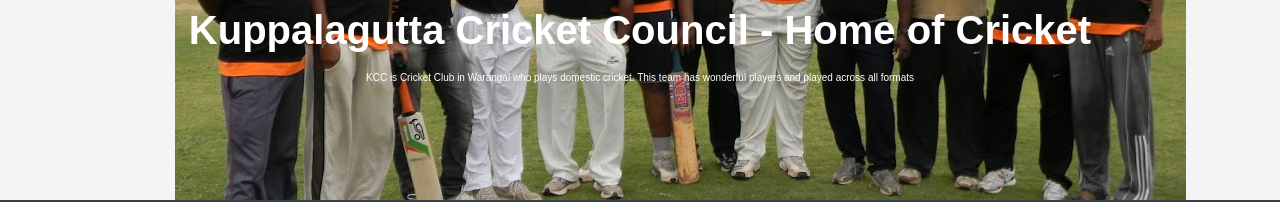
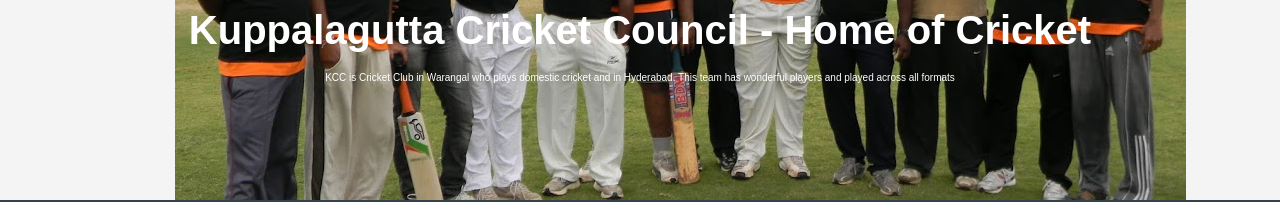
Before and after one commit to sirishkumarnampally/HTML5CSS3Responsive, a plain HTML site: page index.html in a window 1280 px wide. Shown: the part 342-544 px from the top of the page. Drawn offline with Linux system fonts and the light colour scheme.

Commit message:
added text

```diff
--- a/index.html
+++ b/index.html
@@ -27,7 +27,7 @@
 	<section id="showcase">
 		<div class="container">
 			<h1>Kuppalagutta Cricket Council - Home of Cricket</h1>
-			<p>KCC is Cricket Club in Warangal who plays domestic cricket. This team has wonderful players and played across all formats</p>
+			<p>KCC is Cricket Club in Warangal who plays domestic cricket and in Hyderabad. This team has wonderful players and played across all formats</p>
 
 		</div>
 	</section>
```
